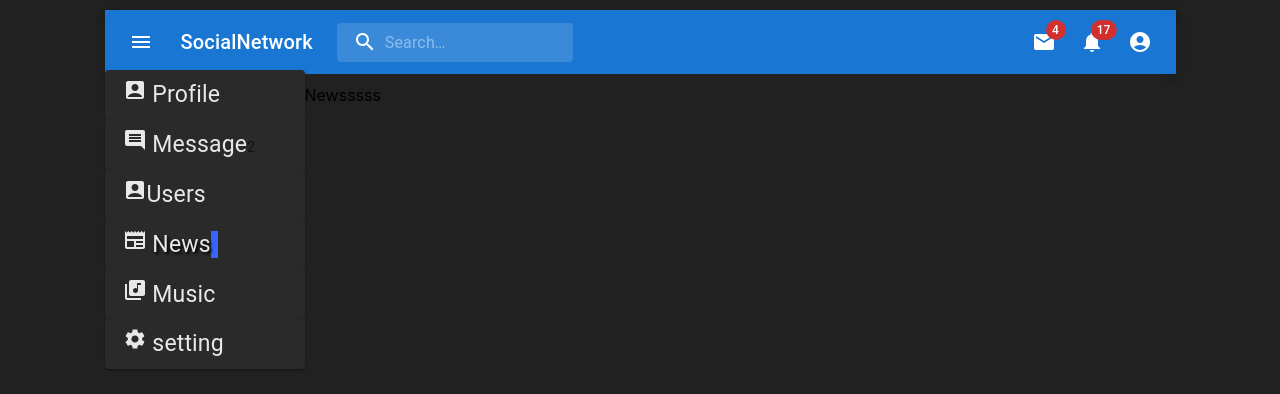
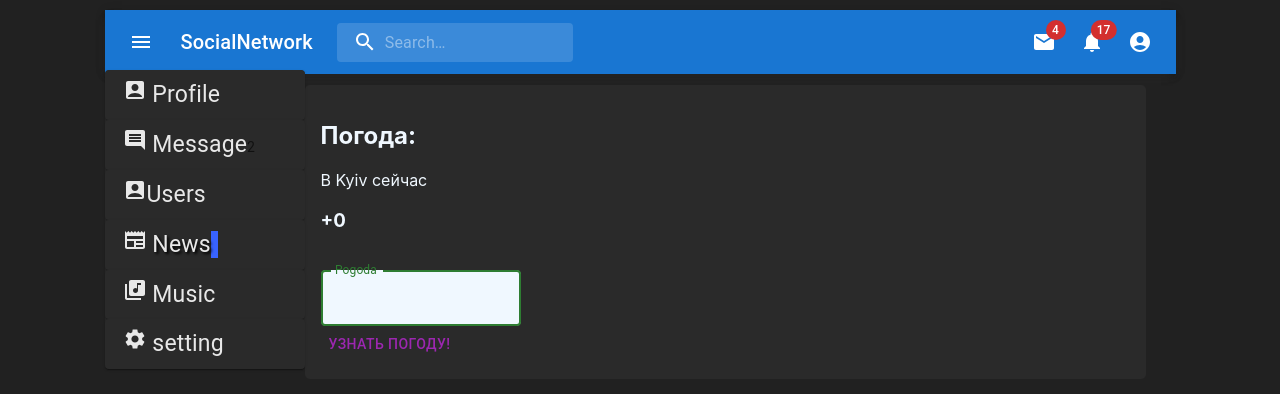
Before and after one commit to jan-clod/tsx-social-network-41week, a React (Create React App) app: page /news in a window 1280 px wide. Shown: the top 394 px of the page. Built offline with nearby package versions, Linux system fonts and the light colour scheme.

Commit message:
api weather

```diff
--- /dev/null
+++ b/src/components/News/News.module.css
@@ -0,0 +1,13 @@
+.pogoda{
+    color: aliceblue;
+    border-radius: 5px;
+    background-color: rgb(42, 42, 42);
+    margin-bottom: 1rem;
+    padding: 1rem;
+}
+.textField{
+    background-color: aliceblue;
+    max-width: min-content;
+    min-width: 200px;
+    border-radius: 5px;
+}
--- a/src/components/News/News.tsx
+++ b/src/components/News/News.tsx
@@ -1,11 +1,67 @@
-import React from "react"
+import axios from "axios"
+import TextField from '@mui/material/TextField';
+import Button from '@mui/material/Button';
+import  { ChangeEvent,  KeyboardEvent, useState } from "react"
+import s from './News.module.css';
 
+let API_key = '2ec4423fb53af22117b897d87dd00576'
 
- export const News = (/* props */) => {
+let api = `https://api.openweathermap.org/data/3.0/onecall?lat=33.44&lon=-94.04&exclude=hourly,daily&appid=${API_key}`
+
+export const News = (/* props */) => {
+
+    let [titleName, setTitleName] = useState("Kyiv")
+    let [res, setRes] = useState({
+        main: {
+            temp: 0,
+        },
+        name: 'Pinsk',
+    });
+
+    let workApi = `https://api.openweathermap.org/data/2.5/weather?q=${res.name}&appid=2ec4423fb53af22117b897d87dd00576&units=metric`
+
+    const click = () => {
+
+        axios.get(workApi).then(response => {
+            setRes({
+                ...res,
+                main: {
+                    temp: response.data.main.temp,
+                },
+                name: response.data.name
+            })
+
+            setTitleName(res.name)
+
+            return response
+        }).catch(error => {
+            alert('error Api');
+        })
+    }
+    const change = (e: ChangeEvent<HTMLInputElement>) => {
+        setRes({
+            ...res,
+            name: e.currentTarget.value
+        })
+    }
+    const KeyPress = (e: KeyboardEvent<HTMLInputElement>) => {
+        e.key === 'Enter' && click()
+    }
     return (
-        <div>
-            Newsssss
+        <div className={s.pogoda}>
+            <h2>Погода:</h2>
+            В  {' '} {titleName} {' '} сейчас{' '} <h3>{'+'+ res.main.temp}</h3><br />
+            <div className={s.textField}>
+                <TextField
+                    id="outlined-basic"
+                    label="Pogoda"
+                    variant="outlined"
+                    autoFocus
+                    color="success"
+                    onChange={change}
+                    onKeyPress={KeyPress} />
+            </div>
+            <Button onClick={click} color="secondary">Узнать погоду!</Button>
         </div>
     )
-
 }
--- a/src/components/dialogs/Dialogs.tsx
+++ b/src/components/dialogs/Dialogs.tsx
@@ -27,7 +27,7 @@ type PropsType = {
   messageData: Array<MessageType>
   newMessageBody: string
 }
-const Item = styled(Paper)(({ theme }:any) => ({
+const Item = styled(Paper)(({ theme }: any) => ({
   backgroundColor: 'rgb(42, 42, 42)',
   padding: theme.spacing(2),
   textAlign: 'left',
@@ -43,9 +43,9 @@ export const Dialogs = (props: PropsType) => {
           </Item>
         </Stack>
       </Box>)
-  let messegessElements = props.messageData.map(m => <MessagesItem key={m.id} message={m.message} sender={m.sender}/>)
+  let messegessElements = props.messageData.map(m => <MessagesItem key={m.id} message={m.message} sender={m.sender} />)
 
-    let newMessageBody = props.newMessageBody
+  let newMessageBody = props.newMessageBody
 
   const onClickSendMessage = () => props.onClickSendMessage()
 
--- a/src/components/profile/MyPosts/MyPosts.tsx
+++ b/src/components/profile/MyPosts/MyPosts.tsx
@@ -62,7 +62,9 @@ const MyPosts = (props: MyPostsType) => {
   }
   const onPostChangeHandler = (e: ChangeEvent<HTMLTextAreaElement>) => {
     let text = e.currentTarget.value
-    props.updateNewPostChange(text)
+    if (text) {
+      props.updateNewPostChange(text)
+    }
   }
   const onKeyPressHandler = (e: KeyboardEvent<HTMLDivElement>) => {
     if (e.key === 'Enter') {
@@ -124,7 +126,7 @@ const MyPosts = (props: MyPostsType) => {
               <Tab label="Архив записей" {...a11yProps(2)} />
             </Tabs>
           </Box>
-{/*           <TabPanel value={value} index={0}>
+          {/*           <TabPanel value={value} index={0}>
             Item One
           </TabPanel>
           <TabPanel value={value} index={1}>
--- a/src/components/profile/ProfileInfo/ProfileInfo.tsx
+++ b/src/components/profile/ProfileInfo/ProfileInfo.tsx
@@ -12,7 +12,7 @@ const ProfileInfo = () => {
       </h2>
     </div>
     <div className={s.infoBlock}>
-      `Dата рождения: 07.07.97 {<br />}
+      Dата рождения: 07.07.97 {<br />}
       Город: Пинск`
     </div>
 
--- a/src/redux/profile-reducer.tsx
+++ b/src/redux/profile-reducer.tsx
@@ -35,6 +35,7 @@ export const PostReducer = (profilePage: ProfilePageType = initialState, action:
             }
             profilePageCopy.postsData = [...profilePage.postsData]
             newPost.message && profilePageCopy.postsData.unshift(newPost)
+            debugger
             profilePageCopy.newPostText = '';
             return profilePageCopy;
         }
```
